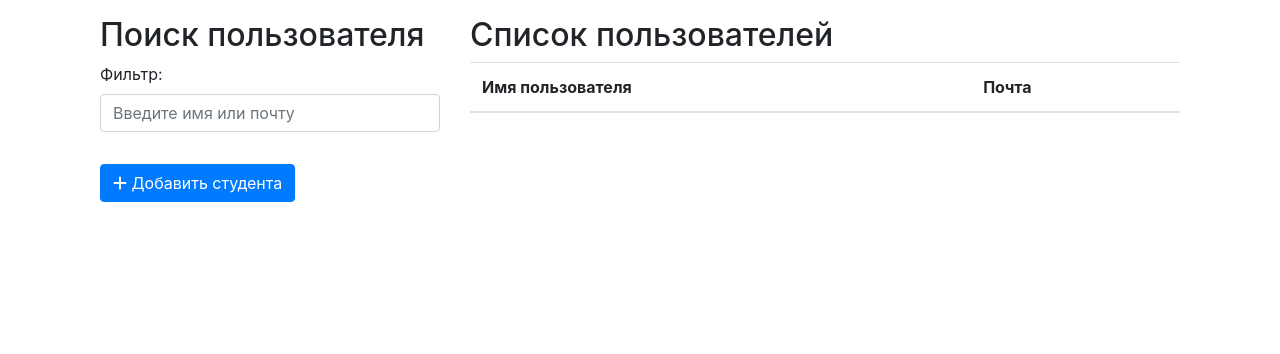
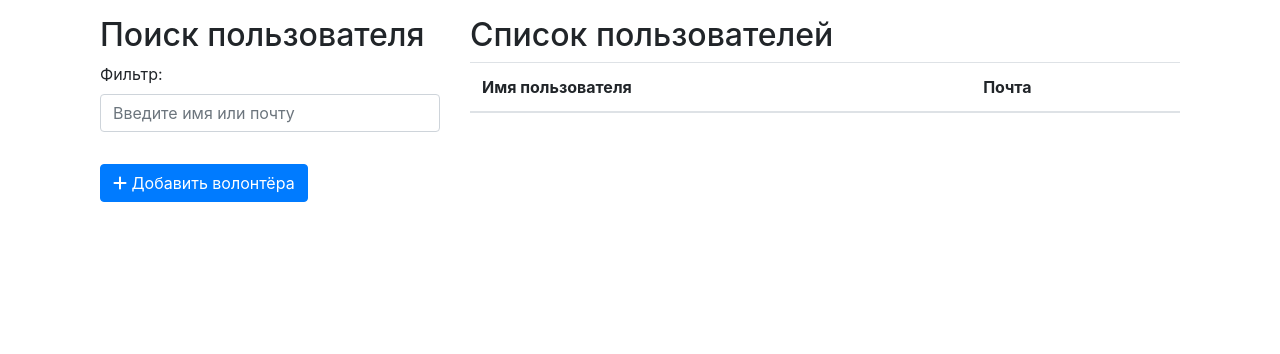
Before and after one commit to chagochka/SSO, a Flask app: page /admin/dashboard in a window 1280 px wide. Shown: the part 56-410 px from the top of the page. Run offline with Flask 3, Linux system fonts and the light colour scheme; a user stored in the database is signed in; data comes from the database, SQL or seed files in the repository; lists and menus that the app fills with data are empty; parts of the project's set-up code (start-up, migrations or seed data) failed here and were passed over; some libraries are stand-ins or nearby versions.

```diff
--- a/templates/admin_dashboard.html
+++ b/templates/admin_dashboard.html
@@ -19,7 +19,7 @@ $(document).ready(function(){
                 <input type="text" class="form-control" id="username" name="username" placeholder="Введите имя или почту">
             </div>
              <form action="/admin/add_user" method="get">
-                <button class="btn btn-primary mt-3" type="submit"><i class="fa-solid fa-plus"></i> Добавить студента</button>
+                <button class="btn btn-primary mt-3" type="submit"><i class="fa-solid fa-plus"></i> Добавить волонтёра</button>
             </form>
         </div>
         <div class="fixed-bottom d-flex justify-content-end p-3">
```
Also changed, not shown: README.md.
